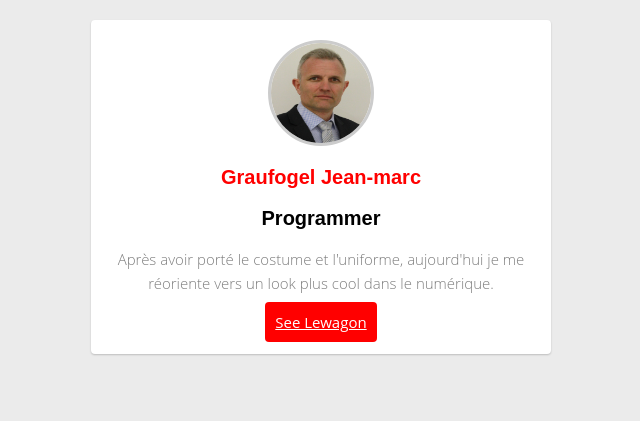
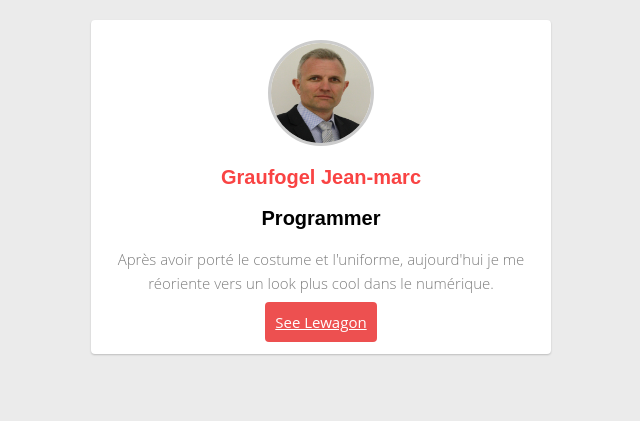
Before and after one commit to jeanmarcgraufogel/profile, a plain HTML site: page index.html in a window 1280 px wide. Shown: the top 421 px of the page, without its empty margins (319-959 px from the left). Drawn offline with Linux system fonts and the light colour scheme.

Commit message:
make my profile prettier

```diff
--- a/style.css
+++ b/style.css
@@ -17,7 +17,7 @@ body {
   }
 
   h1 {
-    color: red;
+    color: #f94343;
     font-size: 20px;
     font-family: arial;
   }
@@ -87,7 +87,7 @@ a:hover {
     font-weight: 500;
     padding: 10px;
     border-radius: 4px;
-    background-color: red;
+    background-color: #ed5050;
     color: white;
   }
 
```
